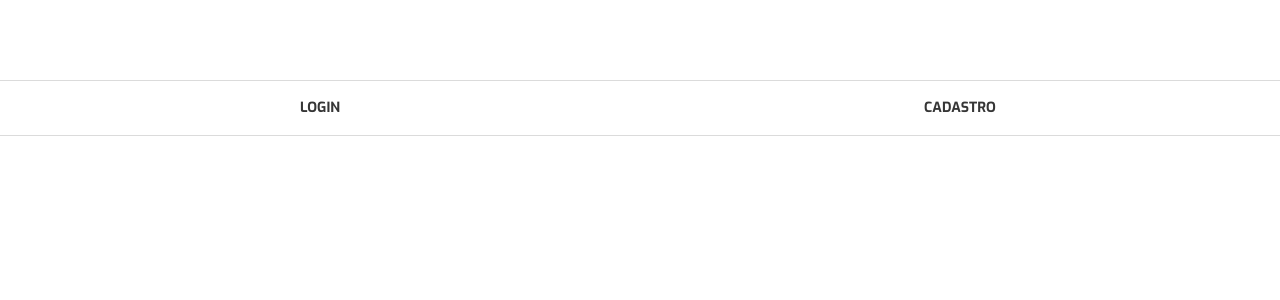
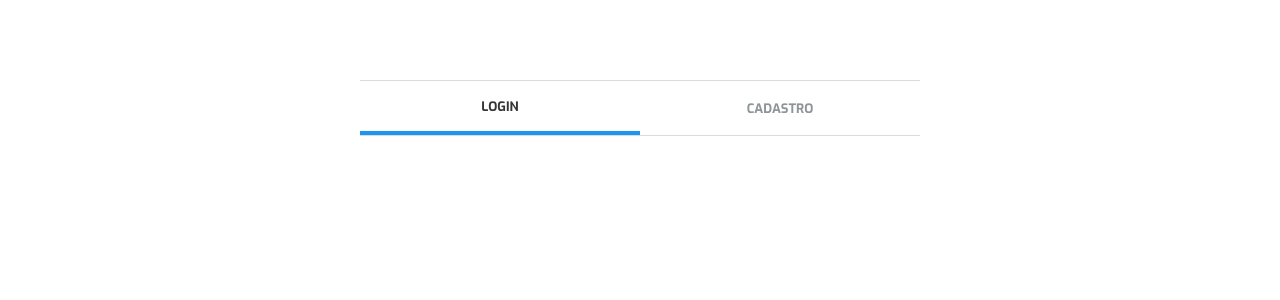
Before and after one commit to eubrunocoelho/firebase-auth, a Vue app: page / in a window 1280 px wide. Shown: the top 300 px of the page. Built offline with nearby package versions, Linux system fonts and the light colour scheme.

Commit message:
styled authentication header

```diff
--- a/src/assets/css/auth.css
+++ b/src/assets/css/auth.css
@@ -8,20 +8,31 @@
     border-bottom: 1px solid var(--gray-primary-color);
     border-top: 1px solid var(--gray-primary-color);
     display: flex;
-    font-family: var(--font-exo);
-    font-size: 14px;
-    font-weight: 700;
     height: 100%;
     justify-content: space-around;
 }
 
 .tab-navigation a {
     align-items: center;
-    color: var(--text-primary-color);
+    color: var(--text-disabled-color);
     display: flex;
+    font-family: var(--font-exo);
+    font-size: 12px;
+    font-weight: 700;
     height: 100%;
     justify-content: center;
     text-decoration: none;
     text-transform: uppercase;
     width: 100%;
 }
+
+.tab-navigation a.active {
+    border-bottom: 4px solid var(--blue-primary-color);
+    color: var(--text-primary-color);
+}
+
+@media screen and (min-width: 420px) {
+    .tab-navigation a {
+        font-size: 13px;
+    }
+}
--- a/src/assets/css/global.css
+++ b/src/assets/css/global.css
@@ -20,8 +20,19 @@ body {
 }
 
 .app-container {
-    display: flex;
-    justify-content: center;
-    margin: 80px 0 90px 0;
+    margin: 80px auto 90px;
+    padding: 0 10px 0 10px;
     width: 100%;
 }
+
+@media screen and (min-width: 320px) {
+    .app-container {
+        max-width: 620px;
+    }
+}
+
+@media screen and (min-width: 420px) {
+    .app-container {
+        padding: 0 30px 0 30px;
+    }
+}
--- a/src/components/Auth.vue
+++ b/src/components/Auth.vue
@@ -1,7 +1,7 @@
 <template>
     <header class="tab-header">
         <nav class="tab-navigation">
-            <a href="#">Login</a>
+            <a href="#" class="active">Login</a>
             <a href="#">Cadastro</a>
         </nav>
     </header>
```
